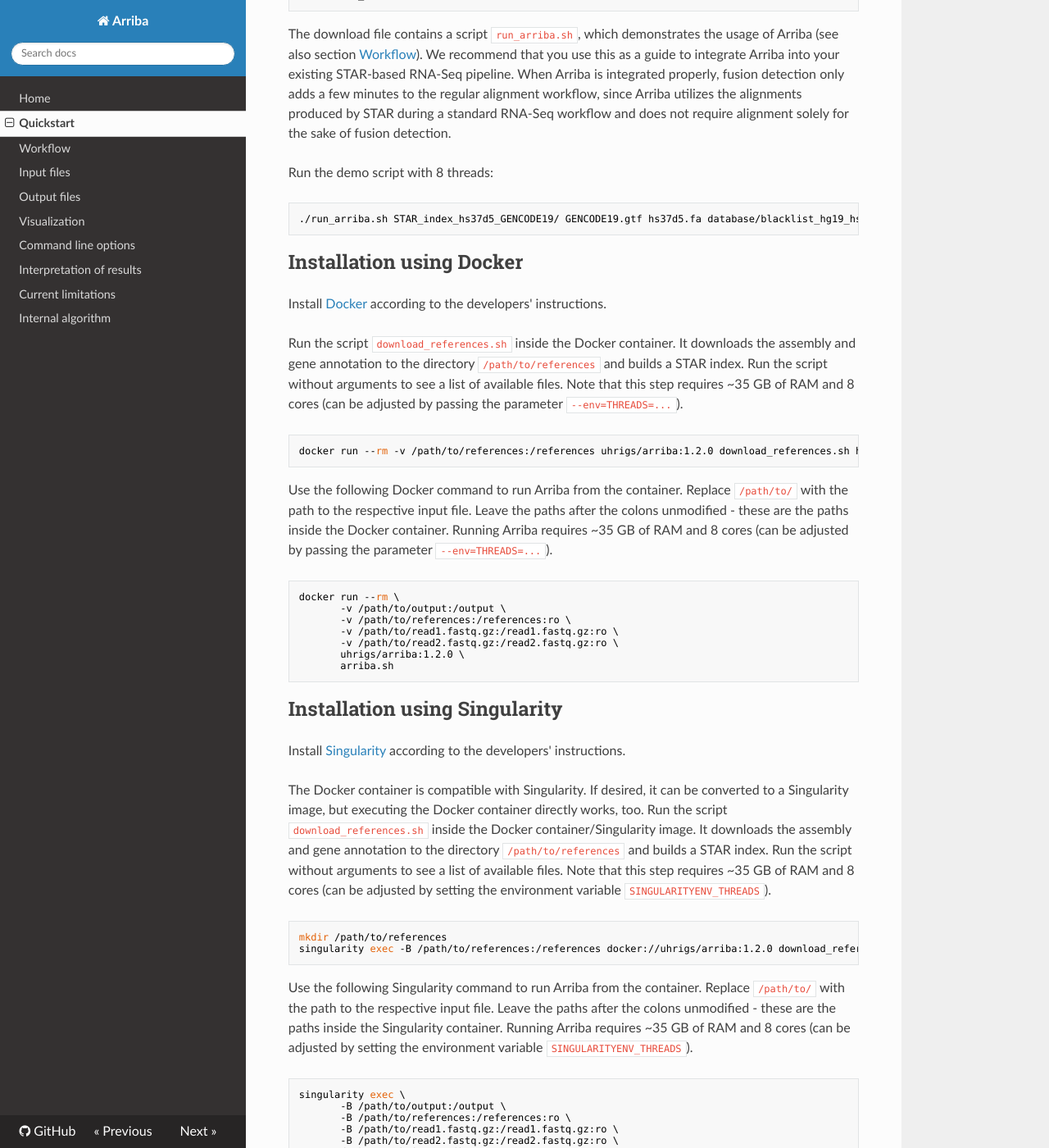
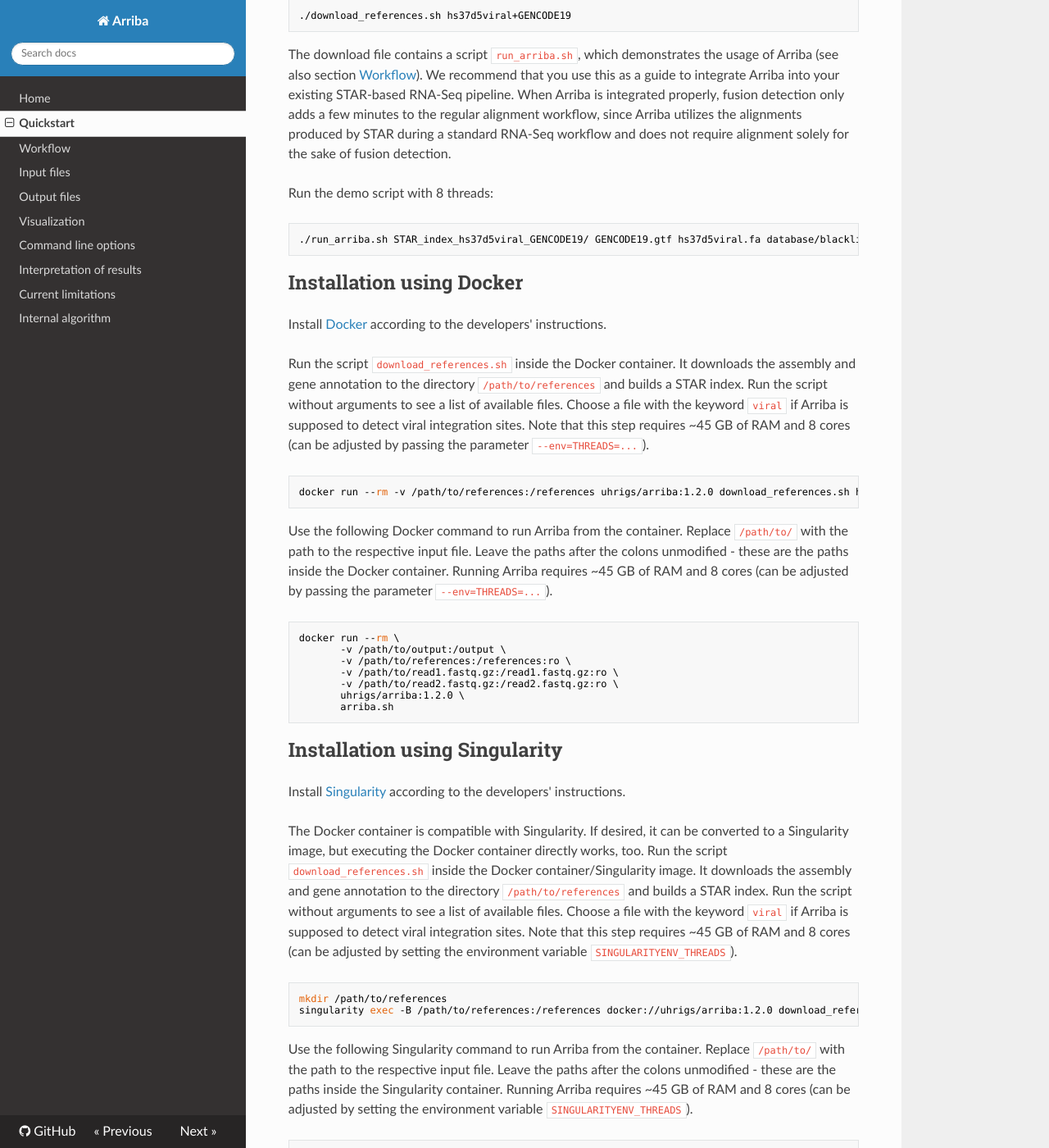
Before and after one commit to suhrig/arriba, an MkDocs documentation site: the page built from documentation/quickstart.md, in a window 1280 px wide and 1400 px high, scrolled down 749 px. Shown: the whole window at 82% size. Built offline with MkDocs 1.6.1, drawn with Linux system fonts in a browser that asks for light colours; nearby versions of some CDN libraries; old or Windows-style settings are respelled for this version of MkDocs; some of the changed text lies outside the part shown.

Commit message:
build reference files with RefSeq viral genomes

````diff
--- a/documentation/quickstart.md
+++ b/documentation/quickstart.md
@@ -11,10 +11,10 @@
 cd arriba_v1.2.0 && make # or use precompiled binaries
 ```
 
-Arriba requires an assembly in FastA format, gene annotation in GTF format, and a STAR index built from the two. You can use your preferred assembly and annotation, as long as their coordinates are compatible with hg19/hs37d5/GRCh37 or hg38/GRCh38. Support for mm10 is in development. If you use another assembly, then the coordinates in the blacklist will not match and the predictions will contain many false positives. GENCODE annotation is recommended over RefSeq due to more comprehensive annotation of splice-sites, which improves sensitivity. If you do not already have the files and a STAR index, you can use the script `download_references.sh`. It downloads the files to the current working directory and builds a STAR index. Run the script without arguments to see a list of available files. Note that this step requires ~35 GB of RAM and 8 cores (can be adjusted by setting the environment variable `THREADS`).
+Arriba requires an assembly in FastA format, gene annotation in GTF format, and a STAR index built from the two. You can use your preferred assembly and annotation, as long as their coordinates are compatible with hg19/hs37d5/GRCh37 or hg38/GRCh38. Support for mm10 is in development. If you use another assembly, then the coordinates in the blacklist will not match and the predictions will contain many false positives. GENCODE annotation is recommended over RefSeq due to more comprehensive annotation of splice-sites, which improves sensitivity. If you do not already have the files and a STAR index, you can use the script `download_references.sh`. It downloads the files to the current working directory and builds a STAR index. Run the script without arguments to see a list of available files. Choose a file with the keyword `viral` if Arriba is supposed to detect viral integration sites. Note that this step requires ~45 GB of RAM and 8 cores (can be adjusted by setting the environment variable `THREADS`).
 
 ```bash
-./download_references.sh hs37d5+GENCODE19
+./download_references.sh hs37d5viral+GENCODE19
 ```
 
 The download file contains a script `run_arriba.sh`, which demonstrates the usage of Arriba (see also section [Workflow](workflow.md#demo-script)). We recommend that you use this as a guide to integrate Arriba into your existing STAR-based RNA-Seq pipeline. When Arriba is integrated properly, fusion detection only adds a few minutes to the regular alignment workflow, since Arriba utilizes the alignments produced by STAR during a standard RNA-Seq workflow and does not require alignment solely for the sake of fusion detection.
@@ -22,7 +22,7 @@
 Run the demo script with 8 threads:
 
 ```bash
-./run_arriba.sh STAR_index_hs37d5_GENCODE19/ GENCODE19.gtf hs37d5.fa database/blacklist_hg19_hs37d5_GRCh37_v2.0.0.tsv.gz database/known_fusions_hg19_hs37d5_GRCh37_v2.0.0.tsv.gz database/protein_domains_hg19_hs37d5_GRCh37_v2.0.0.gff3 8 test/read1.fastq.gz test/read2.fastq.gz
+./run_arriba.sh STAR_index_hs37d5viral_GENCODE19/ GENCODE19.gtf hs37d5viral.fa database/blacklist_hg19_hs37d5_GRCh37_v2.0.0.tsv.gz database/known_fusions_hg19_hs37d5_GRCh37_v2.0.0.tsv.gz database/protein_domains_hg19_hs37d5_GRCh37_v2.0.0.gff3 8 test/read1.fastq.gz test/read2.fastq.gz
 ```
 
 Installation using Docker
@@ -30,13 +30,13 @@
 
 Install [Docker](https://www.docker.com/) according to the developers' instructions.
 
-Run the script `download_references.sh` inside the Docker container. It downloads the assembly and gene annotation to the directory `/path/to/references` and builds a STAR index. Run the script without arguments to see a list of available files. Note that this step requires ~35 GB of RAM and 8 cores (can be adjusted by passing the parameter `--env=THREADS=...`).
+Run the script `download_references.sh` inside the Docker container. It downloads the assembly and gene annotation to the directory `/path/to/references` and builds a STAR index. Run the script without arguments to see a list of available files. Choose a file with the keyword `viral` if Arriba is supposed to detect viral integration sites. Note that this step requires ~45 GB of RAM and 8 cores (can be adjusted by passing the parameter `--env=THREADS=...`).
 
 ```bash
-docker run --rm -v /path/to/references:/references uhrigs/arriba:1.2.0 download_references.sh hs37d5+GENCODE19
+docker run --rm -v /path/to/references:/references uhrigs/arriba:1.2.0 download_references.sh hs37d5viral+GENCODE19
 ```
 
-Use the following Docker command to run Arriba from the container. Replace `/path/to/` with the path to the respective input file. Leave the paths after the colons unmodified - these are the paths inside the Docker container. Running Arriba requires ~35 GB of RAM and 8 cores (can be adjusted by passing the parameter `--env=THREADS=...`).
+Use the following Docker command to run Arriba from the container. Replace `/path/to/` with the path to the respective input file. Leave the paths after the colons unmodified - these are the paths inside the Docker container. Running Arriba requires ~45 GB of RAM and 8 cores (can be adjusted by passing the parameter `--env=THREADS=...`).
 
 ```bash
 docker run --rm \
@@ -53,14 +53,14 @@
 
 Install [Singularity](https://www.sylabs.io/) according to the developers' instructions.
 
-The Docker container is compatible with Singularity. If desired, it can be converted to a Singularity image, but executing the Docker container directly works, too. Run the script `download_references.sh` inside the Docker container/Singularity image. It downloads the assembly and gene annotation to the directory `/path/to/references` and builds a STAR index. Run the script without arguments to see a list of available files. Note that this step requires ~35 GB of RAM and 8 cores (can be adjusted by setting the environment variable `SINGULARITYENV_THREADS`).
+The Docker container is compatible with Singularity. If desired, it can be converted to a Singularity image, but executing the Docker container directly works, too. Run the script `download_references.sh` inside the Docker container/Singularity image. It downloads the assembly and gene annotation to the directory `/path/to/references` and builds a STAR index. Run the script without arguments to see a list of available files. Choose a file with the keyword `viral` if Arriba is supposed to detect viral integration sites. Note that this step requires ~45 GB of RAM and 8 cores (can be adjusted by setting the environment variable `SINGULARITYENV_THREADS`).
 
 ```bash
 mkdir /path/to/references
-singularity exec -B /path/to/references:/references docker://uhrigs/arriba:1.2.0 download_references.sh hs37d5+GENCODE19
+singularity exec -B /path/to/references:/references docker://uhrigs/arriba:1.2.0 download_references.sh hs37d5viral+GENCODE19
 ```
 
-Use the following Singularity command to run Arriba from the container. Replace `/path/to/` with the path to the respective input file. Leave the paths after the colons unmodified - these are the paths inside the Singularity container. Running Arriba requires ~35 GB of RAM and 8 cores (can be adjusted by setting the environment variable `SINGULARITYENV_THREADS`).
+Use the following Singularity command to run Arriba from the container. Replace `/path/to/` with the path to the respective input file. Leave the paths after the colons unmodified - these are the paths inside the Singularity container. Running Arriba requires ~45 GB of RAM and 8 cores (can be adjusted by setting the environment variable `SINGULARITYENV_THREADS`).
 
 ```bash
 singularity exec \
````
Also changed, not shown: 1 other file.
